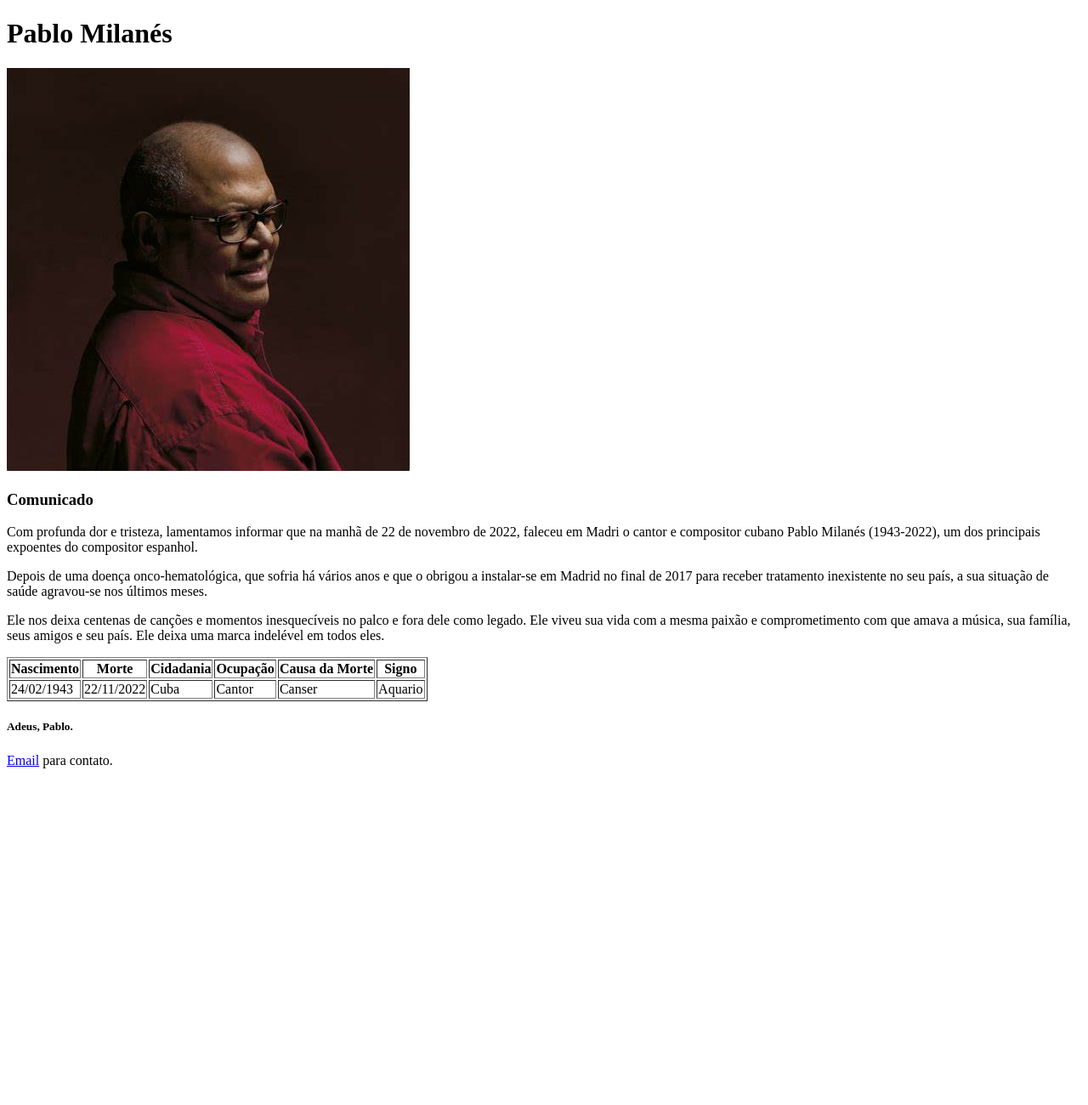
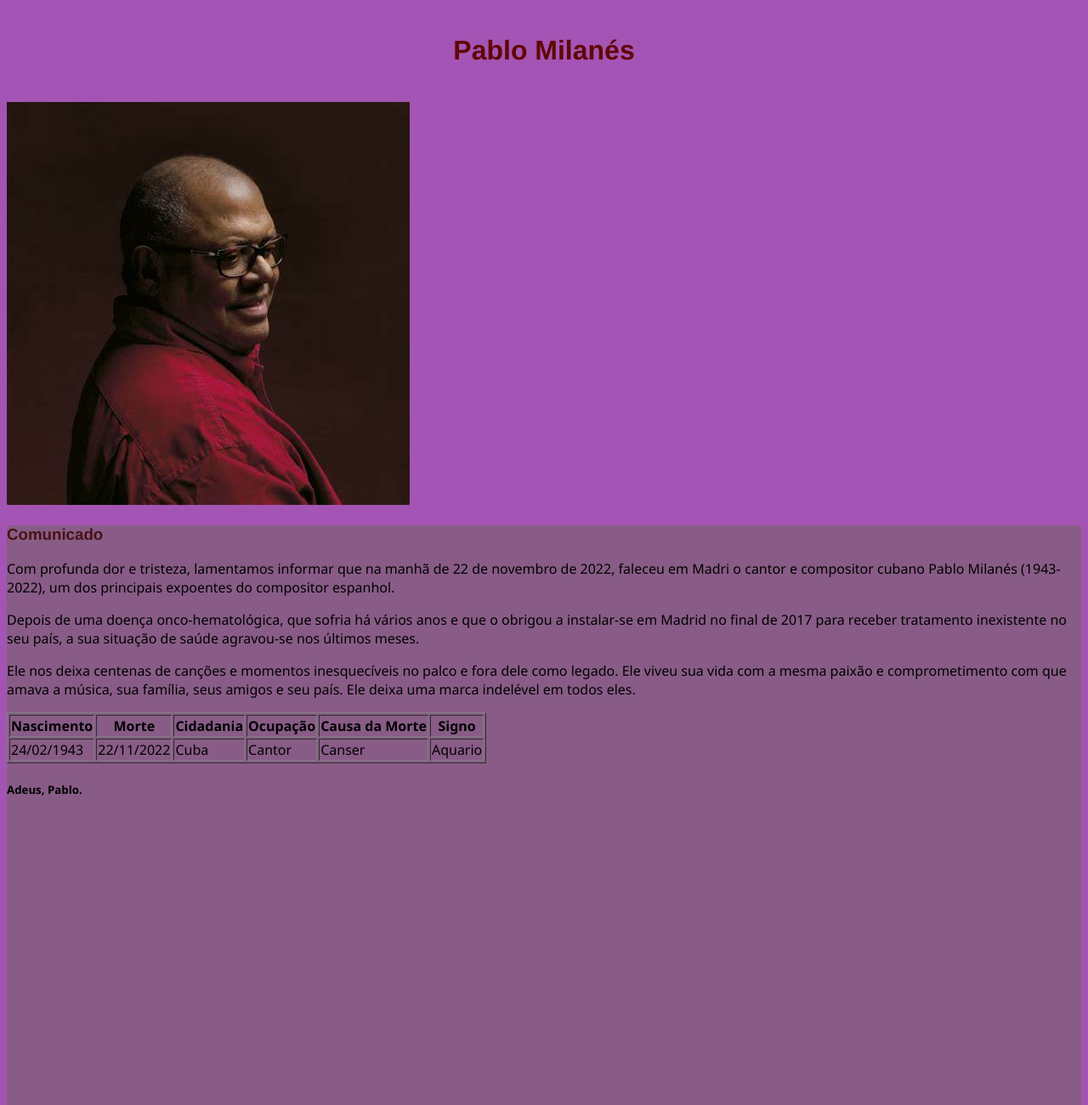
Before and after one commit to luanamarialuuz/cidadania-lgbt-M1, a plain HTML site: page virginia/index.html in a window 1280 px wide. Shown: the top 1300 px of the page at 85% size. Before the commit the page ends 920 px from the top, so only its background shows below. Drawn offline with Linux system fonts and the light colour scheme.

Commit message:
css-comunicado

```diff
--- /dev/null
+++ b/virginia/index.css
@@ -0,0 +1,22 @@
+body{
+    background-color:rgb(164, 84, 180);
+    margin: 5;
+    font-family:'Segoe UI', Tahoma, Geneva, Verdana, sans-serif;
+    }
+h1{
+    color:rgb(96, 7, 7);
+    font-family:'Franklin Gothic Medium', 'Arial Narrow', Arial, sans-serif ;
+    text-align:center;
+    padding: 20px;
+  }
+
+h3{
+    color: rgb(71, 19, 19);
+    font-family:'Franklin Gothic Medium', 'Arial Narrow', Arial, sans-serif;
+    text-align:start;
+}
+.principal{
+    background-color: rgb(136, 92, 134);
+    height: 100vh;
+    margin: 0;
+}
--- a/virginia/index.html
+++ b/virginia/index.html
@@ -5,12 +5,14 @@
     <meta http-equiv="X-UA-Compatible" content="IE=edge">
     <meta name="viewport" content="width=device-width, initial-scale=1.0">
     <title>comunicado Pablo Milanés</title>
+    <link rel="stylesheet" href="index.css">
 </head>
 <body>
     <h1>Pablo Milanés</h1>
     <a href="http://www.pablomilanes.com/" class="links" target="_blank"> <img src="assets/OIP.jpg">
     </a>
 
+<section class="principal">
     <h3>Comunicado</h3>
     <p>Com profunda dor e tristeza, lamentamos informar que na manhã de 22 de novembro de 2022, faleceu em Madri o cantor e compositor cubano Pablo Milanés (1943-2022), um dos principais expoentes do compositor espanhol.</p>
     <p>Depois de uma doença onco-hematológica, que sofria há vários anos e que o obrigou a instalar-se em Madrid no final de 2017 para receber tratamento inexistente no seu país, a sua situação de saúde agravou-se nos últimos meses.</p>
@@ -36,9 +38,10 @@
     </table>
 
     <H5>Adeus, Pablo.</H5>
-
+</section>
     <p> <a href="mailto:bianca.v.mattos@gmail.com" class="links" target="_blank"> Email</a> para contato.</p>
 
 
 </body>
+
 </html>
```
